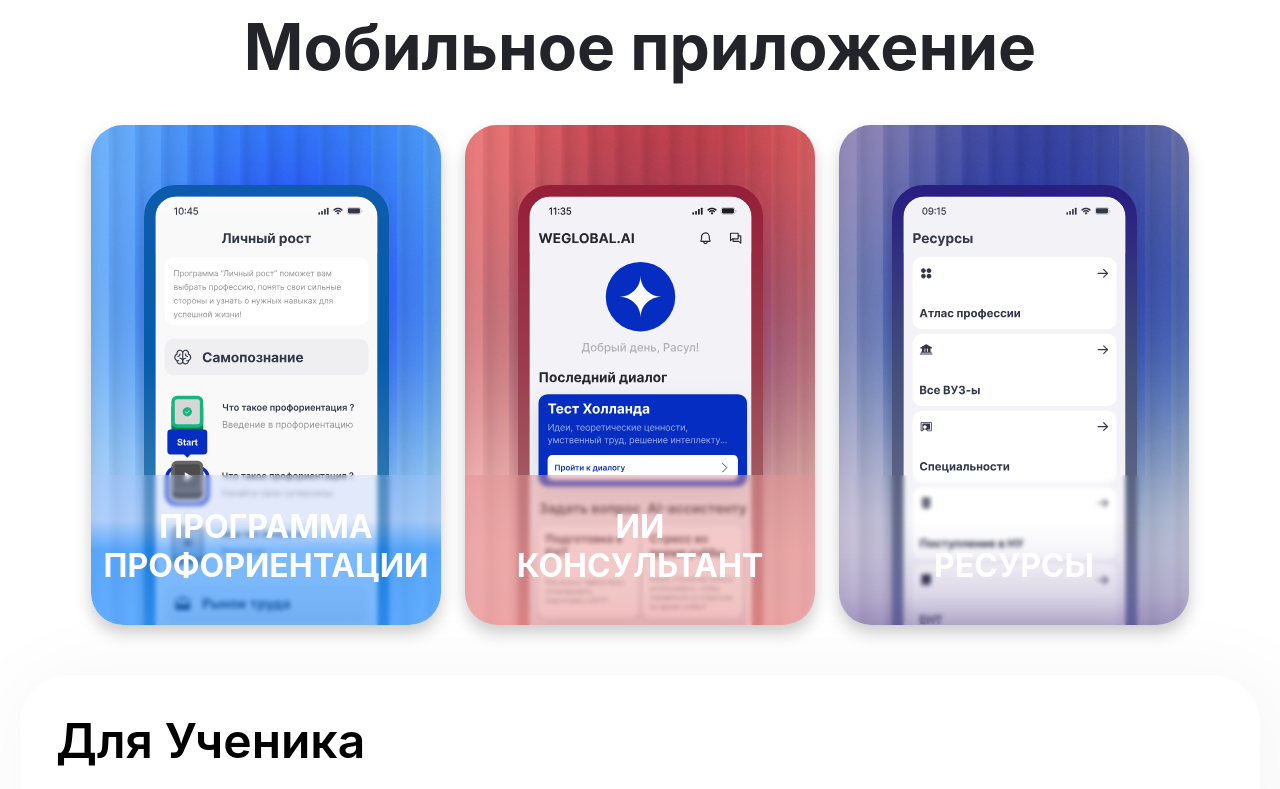
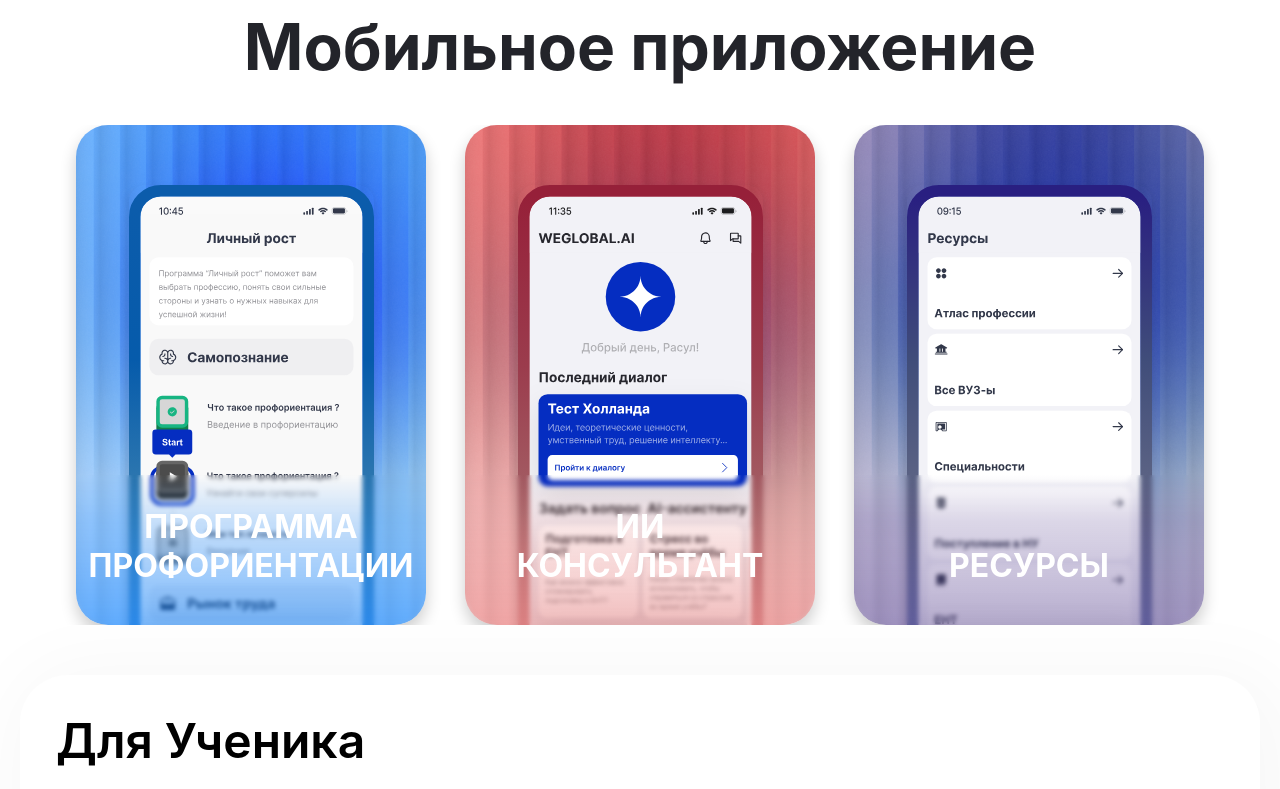
Before and after one commit to sumeshi3648/weglobal-landing, a Vue app: page / in a window 1280 px wide. Shown: the part 1120-1909 px from the top of the page. Built offline with nearby package versions, Linux system fonts and the light colour scheme.

Commit message:
feat: added animation of cards for students

```diff
--- a/src/App.vue
+++ b/src/App.vue
@@ -75,12 +75,17 @@
     </div>
   </div>
 
+
 <!-- Cards Section (Only for students) -->
-  <section class="mobile-application-section" v-if="selectedRole === 'student'">
+<section
+  class="mobile-application-section"
+  v-if="selectedRole === 'student'"
+  ref="mobileApplicationSection"
+>
   <h2 class="mobile-application-title">{{ $t('mobileApp.title') }}</h2>
   <div class="card-container">
     <!-- 1st Card -->
-      <div class="cardInfo blue">
+    <div class="cardInfo blue animated-card" ref="card1">
       <img
         :src="cardImage('card1')"
         :alt="$t('secondSection.cards.card1.alt')"
@@ -89,7 +94,7 @@
       <h3 class="card-title" v-html="$t('mobileApp.cards.proforientation')"></h3>
     </div>
 
-      <!-- 2nd Card -->
+    <!-- 2nd Card (Static) -->
     <div class="cardInfo red">
       <img
         :src="cardImage('card2')"
@@ -100,7 +105,7 @@
     </div>
 
     <!-- 3rd Card -->
-      <div class="cardInfo purple">
+    <div class="cardInfo purple animated-card" ref="card3">
       <img
         :src="cardImage('card3')"
         :alt="$t('secondSection.cards.card3.alt')"
@@ -110,6 +115,7 @@
     </div>
   </div>
 </section>
+
 
   <!-- Description Section -->
   <section class="third-frame">
@@ -329,7 +335,7 @@
 
       <!-- Right Side: Hand and Phone -->
       <div class="hand-phone">
-        <img src="@/assets/hand-phone.png" alt="Hand Holding Phone" />
+        <img :src="handPhoneImage" :alt="$i18n.locale === 'kz' ? 'Қол телефон' : 'Hand Holding Phone'" />
       </div>
     </div>
   </section>
@@ -382,9 +388,28 @@
 <script>
 import CardComponent from "./components/CardComponent.vue";
 import "@/styles/App.css"; // CSS file
+import { onMounted, ref } from 'vue';
 
 export default {
   components: { CardComponent },
+  mounted() {
+    const observerOptions = {
+      root: null, // Observe the viewport
+      threshold: 0.3, // Trigger when 30% of the section is visible
+    };
+
+    const observerCallback = (entries, observer) => {
+      entries.forEach((entry) => {
+        if (entry.isIntersecting) {
+          this.animateCards();
+          observer.unobserve(entry.target); // Stop observing once animation is triggered
+        }
+      });
+    };
+
+    const observer = new IntersectionObserver(observerCallback, observerOptions);
+    observer.observe(this.$refs.mobileApplicationSection); // Observe the entire section
+  },
 
   data() {
     return {
@@ -394,6 +419,14 @@ export default {
 
   },
   methods: {
+    animateCards() {
+      const card1 = this.$refs.card1;
+      const card3 = this.$refs.card3;
+
+      // Add the 'visible' class to trigger animations
+      if (card1) card1.classList.add('visible');
+      if (card3) card3.classList.add('visible');
+    },
     changeLanguage(lang) {
       this.$i18n.locale = lang;
     },
@@ -452,7 +485,13 @@ export default {
         : require('@/assets/screenshots/teachers/main-kaz-teacher.svg');
     }
     return require('@/assets/screenshots/teachers/main-rus-teacher.svg');
-  }
+  },
+    handPhoneImage() {
+        // Return different images based on the language
+        return this.$i18n.locale === 'kz'
+          ? require('@/assets/hand-phone-kaz.png')
+          : require('@/assets/hand-phone.png');
+    },
 
   },
 };
--- a/src/styles/App.css
+++ b/src/styles/App.css
@@ -95,7 +95,7 @@ body {
   display: flex;
   justify-content: center;
   align-items: center;
-  gap: 24px; /* Increased gap for more distance between buttons */
+  gap: 24px;
   margin-top: 20px;
 }
 .role-btn {
@@ -103,15 +103,15 @@ body {
   flex-direction: column;
   align-items: center;
   justify-content: center;
-  width: 120px; /* Reduced width */
-  height: 120px; /* Reduced height */
+  width: 120px;
+  height: 120px;
   border: none;
-  border-radius: 12px; /* Adjusted radius for smaller buttons */
+  border-radius: 12px;
   cursor: pointer;
   background-color: #ffffff;
   transition: all 0.3s ease-in-out;
   box-shadow: 0 4px 8px rgba(0, 0, 0, 0.1);
-  font-size: 14px; /* Reduced font size */
+  font-size: 14px;
   font-weight: 500;
   color: #052dc1;
 }
@@ -126,8 +126,8 @@ body {
 }
 
 .role-icon {
-  width: 48px; /* Reduced icon size */
-  height: 48px; /* Reduced icon size */
+  width: 48px;
+  height: 48px;
   margin-bottom: 12px;
 }
 
@@ -165,11 +165,11 @@ body {
 }
 
 .phone-container.teacher {
-  width: 700px; /* Slightly larger for teacher role */
+  width: 700px; /* larger for teacher role */
 }
 
 .phone-container.teacher img {
-  width: 100%; /* Ensure larger images fit within container */
+  width: 100%;
   box-shadow: 0 8px 10px rgba(0, 0, 0, 0.3);
 }
 
@@ -179,7 +179,7 @@ body {
     transform: translateY(0) translateX(0); /* Default position */
   }
   25% {
-    transform: translateY(-20px) translateX(-10px); /* Move up and slightly left */
+    transform: translateY(-20px) translateX(-10px); /* move up and slightly left */
   }
   50% {
     transform: translateY(0) translateX(0); /* Move up higher, center */
@@ -232,34 +232,35 @@ body {
     left: -20%; /* Adjust left position */
   }
 }
-/* Mobile Application Section */
+
+/* Section with Cards (Only for students */
 .mobile-application-section {
   text-align: center;
   margin-top: 50px;
 }
 
 .mobile-application-title {
-  font-size: 4rem; /* Increased font size */
+  font-size: 4rem;
   font-weight: 700;
-  color: #23242A;
+  color: #23242a;
   margin-bottom: 40px;
   text-align: center;
 }
 
-/* Card Container */
 .card-container {
+  position: relative;
   display: flex;
   justify-content: center;
-  gap: 24px;
-  flex-wrap: wrap;
+  align-items: center;
+  gap: 16px;
+  overflow: hidden;
 }
 
-/* Individual Cards */
-/* Individual Cards */
+/* Card Styling */
 .cardInfo {
   position: relative;
   width: 100%;
-  max-width: 350px; /* Fixed card width */
+  max-width: 350px;
   height: 500px;
   border-radius: 32px;
   overflow: hidden;
@@ -270,9 +271,48 @@ body {
   text-align: center;
   background-size: cover;
   background-position: center;
+  opacity: 1;
+  transition: transform 0.8s ease, opacity 0.8s ease; /* smooth animations */
 }
 
-/* Replacing gradients with images */
+/* animation to move card 1 & 3 */
+.animated-card {
+  opacity: 0; /* hidden */
+  transform: scale(0.8); /* shrunk */
+  position: fixed;
+  z-index: 10;
+  transition: opacity 0.8s ease, transform 1.2s ease;
+}
+
+/* Card 1 - in top-left corner */
+.animated-card:nth-of-type(1) {
+  top: -10%;
+  left: -10%;
+  transform: translate(-100%, -100%) scale(0.8);
+}
+
+/* Card 3 - in top-right corner */
+.animated-card:nth-of-type(3) {
+  top: -10%;
+  right: -10%;
+  transform: translate(100%, -100%) scale(0.8);
+}
+
+/* After Scrolling */
+.animated-card.visible {
+  opacity: 1;
+  transform: translate(30%, 0%) scale(1);
+  position: relative;
+  transition: transform 1.2s ease, opacity 0.8s ease;
+}
+
+/* card 3- move closer to center */
+.animated-card:nth-of-type(3).visible {
+  transform: translate(-30%, 0%) scale(1);
+}
+
+
+/* background gradient for cards */
 .cardInfo.blue {
   background: url('@/assets/appCards/glass1.png') no-repeat center center/cover;
 }
@@ -285,85 +325,52 @@ body {
   background: url('@/assets/appCards/glass3.png') no-repeat center center/cover;
 }
 
-/* Blur Overlay for Text */
+/* blur */
 .cardInfo::after {
   content: "";
   position: absolute;
   bottom: 0;
   left: 0;
   width: 100%;
-  height: 30%; /* Increased height for smoother transition */
-  background: linear-gradient(
-    to top,
-  );
-  backdrop-filter: blur(2px); /* Lighter blur */
-  z-index: 1;
-}
-.cardInfo.red::after {
-  content: "";
-  position: absolute;
-  bottom: 0;
-  left: 0;
-  width: 100%;
-  height: 30%; /* Increased height for smoother transition */
-  background: linear-gradient(
-    to top,
-    rgba(233, 132, 132, 0.5) 0%, /* Deep blue at the bottom */
-    rgba(226, 141, 141, 0.5) 20%, /* Lighter blue */
-    rgba(233, 147, 148, 0.5) 50%, /* Near-transparent */
-    rgba(227, 149, 149, 0.5) 70% /* Fully transparent */
-  );
-  backdrop-filter: blur(2px); /* Lighter blur */
-  z-index: 1;
-}
-
-/* Blue Card Blur */
-.cardInfo.blue::after {
-  content: "";
-  position: absolute;
-  bottom: 0;
-  left: 0;
-  width: 100%;
-  height: 30%; /* Height for smoother transition */
-  background: linear-gradient(
-    to top,
-    rgba(0, 122, 255, 0.5) 0%, /* Deep blue at the bottom */
-    rgba(0, 122, 255, 0.5) 20%, /* Lighter blue */
-    rgba(0, 122, 255, 0.5) 50%, /* Near-transparent */
-    rgba(171, 194, 255, 0.293) 70% /* Fully transparent */
-  );
-  backdrop-filter: blur(2px); /* Subtle blur */
-  z-index: 1;
-}
-
-
-
-/* Purple Card Blur */
-.cardInfo.purple::after {
-  content: "";
-  position: absolute;
-  bottom: 0;
-  left: 0;
-  width: 100%;
   height: 30%;
-  background: linear-gradient(
-    to top,
-    rgba(79, 55, 138, 0.4) 0%, /* Deep purple */
-    rgba(79, 55, 138, 0.2) 20%, /* Lighter purple */
-    rgba(79, 55, 138, 0.05) 50%, /* Near-transparent */
-    rgba(79, 55, 138, 0) 70% /* Fully transparent */
-  );
   backdrop-filter: blur(2px);
   z-index: 1;
 }
 
-/* Card Title */
+.cardInfo.blue::after {
+  background: linear-gradient(
+    to top,
+    rgba(0, 122, 255, 0.5) 0%,
+    rgba(0, 122, 255, 0.2) 70%,
+    transparent 100%
+  );
+}
+
+.cardInfo.red::after {
+  background: linear-gradient(
+    to top,
+    rgba(233, 132, 132, 0.5) 0%,
+    rgba(226, 141, 141, 0.2) 70%,
+    transparent 100%
+  );
+}
+
+.cardInfo.purple::after {
+  background: linear-gradient(
+    to top,
+    rgba(79, 55, 138, 0.4) 0%,
+    rgba(79, 55, 138, 0.2) 70%,
+    transparent 100%
+  );
+}
+
+/* Card Titles */
 .card-title {
   position: absolute;
-  bottom: 40px; /* Moved text higher */
+  bottom: 40px;
   left: 50%;
   transform: translateX(-50%);
-  font-size: 2rem; /* Larger font size */
+  font-size: 2rem;
   font-weight: 700;
   color: white;
   text-transform: uppercase;
@@ -371,11 +378,11 @@ body {
   z-index: 2;
 }
 
-/* Card Image */
+/* Card Images */
 .card-image {
   position: absolute;
-  top: 12%; /* Moves image lower inside the card */
-  width: 70%; /* Smaller image size */
+  top: 12%;
+  width: 70%;
   height: auto;
   object-fit: cover;
   border-radius: 16px;
@@ -383,14 +390,17 @@ body {
   z-index: 0;
 }
 
-
-/* Responsive Styling */
+/* making responsive */
 @media (max-width: 768px) {
   .mobile-application-title {
     font-size: 3rem;
   }
 
-  .card {
+  .card-container {
+    flex-direction: column; /* Stack cards vertically */
+  }
+
+  .cardInfo {
     max-width: 300px;
     height: 450px;
   }
@@ -406,11 +416,7 @@ body {
 }
 
 @media (max-width: 480px) {
-  .mobile-application-title {
-    font-size: 2.5rem;
-  }
-
-  .card {
+  .cardInfo {
     max-width: 100%;
     height: 400px;
   }
@@ -425,11 +431,12 @@ body {
   }
 }
 
-/* Third Frame Section */
+
+/* "About" section */
 .logo-text-container {
   display: flex;
   align-items: center;
-  gap: 16px; /* Space between logo and text */
+  gap: 16px;
   margin-bottom: 12px;
 }
 
@@ -452,7 +459,6 @@ body {
   margin: 50px auto;
 }
 
-/* Title Positioned to the Left */
 .frame-header-left {
   text-align: left;
   max-width: 1176px;
@@ -480,7 +486,7 @@ body {
   width: 100%;
 }
 
-/* Individual Feature Card */
+/* each separate feature */
 .feature-card-vertical {
   display: flex;
   flex-direction: row;
@@ -497,7 +503,7 @@ body {
   flex-direction: row-reverse;
 }
 
-/* Gradient Container */
+/* background gradient */
 .gradient-container {
   display: flex;
   justify-content: center;
@@ -524,29 +530,28 @@ body {
 
 .clipped-image1 {
   position: absolute;
-  width: 815px; /* Original image width */
-  height: 568px; /* Original image height */
-  left: 60px; /* Align to show the desired part */
-  bottom: -228px; /* Adjust to align */
+  width: 815px;
+  height: 568px;
+  left: 60px;
+  bottom: -228px;
 }
 
 .clipped-image2 {
   position: absolute;
-  width: 815px; /* Original image width */
-  height: 568px; /* Original image height */
-  right: 60px; /* Align to show the desired part */
-  bottom: -228px; /* Adjust to align */
+  width: 815px;
+  height: 568px;
+  right: 60px;
+  bottom: -228px;
 }
 
 .clipped-image3 {
   position: absolute;
-  width: 815px; /* Original image width */
-  height: 568px; /* Original image height */
-  right: 60px; /* Align to show the desired part */
-  top: -50px; /* Adjust to align */
+  width: 815px;
+  height: 568px;
+  right: 60px;
+  top: -50px;
 }
 
-/* Mobile Screenshot */
 .mobile-screenshot {
   width: 280px;
   height: 584px;
@@ -557,7 +562,6 @@ body {
 
 }
 
-/* Content Text */
 .feature-content {
   display: flex;
   flex-direction: column;
@@ -579,7 +583,7 @@ body {
   color: rgba(0, 0, 0, 0.6);
 }
 
-/* Responsive Adjustments */
+/* responsive */
 @media (max-width: 768px) {
   .feature-card-vertical {
     flex-direction: column;
@@ -600,8 +604,7 @@ body {
   }
 }
 
-/* Fourth section */
-/* General Container */
+/* Partners section */
 .company-section {
   display: flex;
   flex-direction: column;
@@ -612,7 +615,6 @@ body {
   margin: 0 auto;
 }
 
-/* Header Text */
 .company-section h2 {
   font-family: 'Inter', sans-serif;
   font-weight: 600;
@@ -623,7 +625,6 @@ body {
   margin: 0;
 }
 
-/* Logo Frame Wrapper */
 .logo-frame {
   display: flex;
   flex-wrap: wrap;
@@ -641,7 +642,6 @@ body {
   object-fit: contain;
 }
 
-/* Responsive Adjustments */
 @media (max-width: 1024px) {
   .company-section h2 {
       font-size: 40px;
@@ -669,6 +669,7 @@ body {
   }
 }
 
+/* "Advantages" section (only for teachers) */
 .advantages-section {
   display: flex;
   flex-direction: column;
@@ -691,7 +692,6 @@ body {
   margin-bottom: 16px;
 }
 
-/* Grid Layout */
 .advantages-grid {
   display: grid;
   grid-template-columns: repeat(auto-fit, minmax(400px, 1fr));
@@ -699,7 +699,6 @@ body {
   width: 100%;
 }
 
-/* Individual Cards */
 .advantage-card {
   display: flex;
   flex-direction: column;
@@ -717,7 +716,6 @@ body {
   box-shadow: 0 12px 24px rgba(0, 0, 0, 0.15);
 }
 
-/* Card Titles */
 .advantage-card h3 {
   font-family: "Inter", sans-serif;
   font-weight: 600;
@@ -726,7 +724,6 @@ body {
   margin-bottom: 12px;
 }
 
-/* Card Descriptions */
 .advantage-card p {
   font-family: "Inter", sans-serif;
   font-weight: 400;
@@ -747,7 +744,7 @@ body {
   }
 }
 
-/* Container Section */
+/* Blue Background Section */
 .download-section {
   position: relative;
   width: 100%;
@@ -758,7 +755,6 @@ body {
   background: url("../assets/background.jpeg") no-repeat center center/cover;
 }
 
-/* Content Wrapper */
 .download-content {
   display: flex;
   align-items: center;
@@ -767,7 +763,7 @@ body {
   position: relative;
 }
 
-/* Left Section: Text and QR */
+/* left section: text & qr */
 .text-qr {
   display: flex;
   flex-direction: column;
@@ -802,17 +798,17 @@ body {
 .qr-code img {
 
   width: 205px;
-  height: 205px; /* Ensures it's a square */
-  border-radius: 12px; /* Rounded borders */
-  background-color: #ffffff; /* Optional: Adds a white background for better visibility */
-  padding: 5px; /* Small inner padding for aesthetics */
+  height: 205px;
+  border-radius: 12px;
+  background-color: #ffffff;
+  padding: 5px;
 }
 
-/* Right Section: Phone and Hand */
+/* right Section: phone in hands */
 .hand-phone {
   position: absolute;
   right: 0;
-  bottom: 200px; /* Overlap adjustment */
+  bottom: 200px;
   right: -200px;
   max-width: 50%;
   max-height: 50%;
@@ -823,7 +819,6 @@ body {
   height: auto;
 }
 
-/* Responsive Adjustments */
 @media (max-width: 1024px) {
   .download-content {
       flex-direction: column;
@@ -856,7 +851,7 @@ body {
   }
 }
 
-/* Footer General Styles */
+/* Footer */
 .footer {
   background-color: #ffffff;
   border-top: 1px solid #d7dae2;
@@ -872,7 +867,6 @@ body {
 
 }
 
-/* Footer Container */
 .footer-container {
   display: flex;
   justify-content: space-between;
@@ -881,7 +875,7 @@ body {
   gap: 40px;
 }
 
-/* Left Section: Contact */
+/* left section: contacts */
 .footer-contact {
   flex: 1 1 50%;
   max-width: 590px;
@@ -913,7 +907,7 @@ body {
   text-decoration: underline;
 }
 
-/* Right Section: Logo and Social Media */
+/* right section: logo & social media */
 .footer-info {
   flex: 1 1 30%;
   display: flex;
```
Also changed, not shown: src/assets/hand-phone-kaz.png (added), 1 other file (tests, documents, lock files or other folders). Lines whose indentation alone changed are shown as unchanged.
